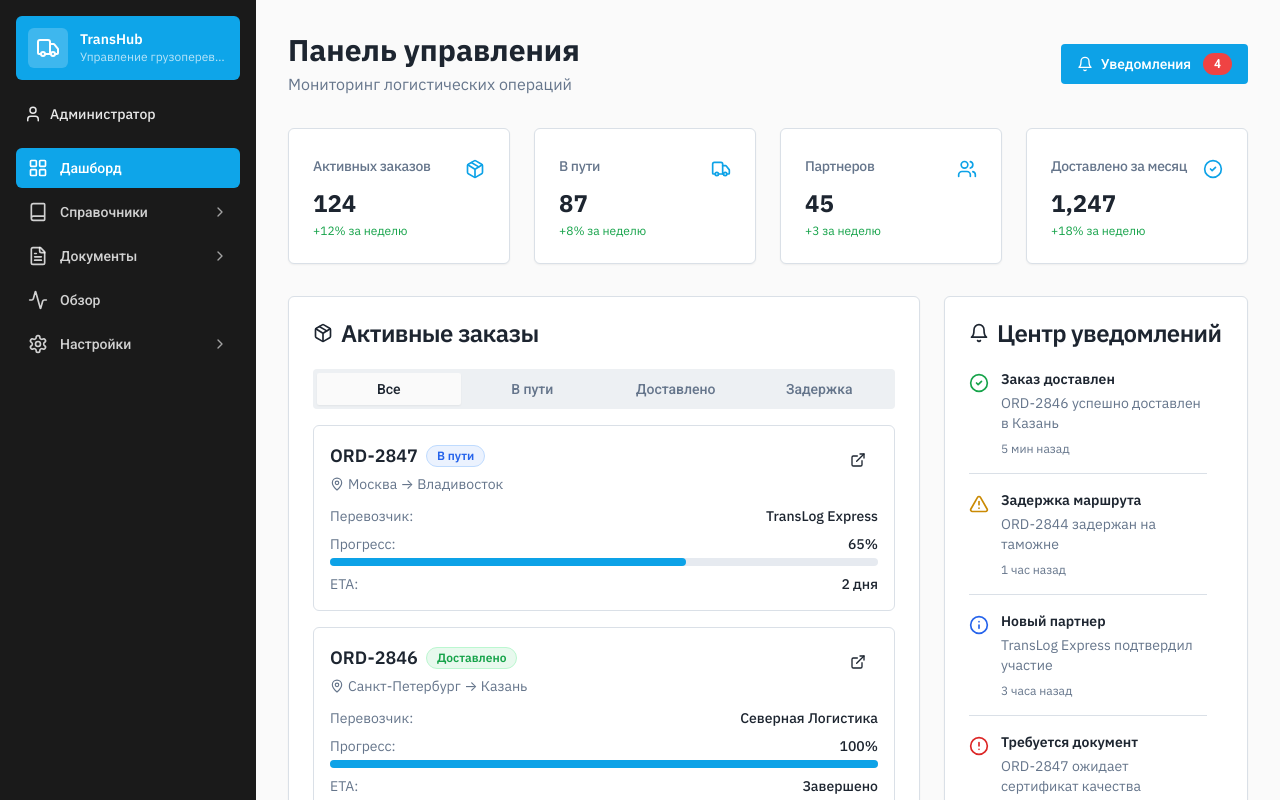
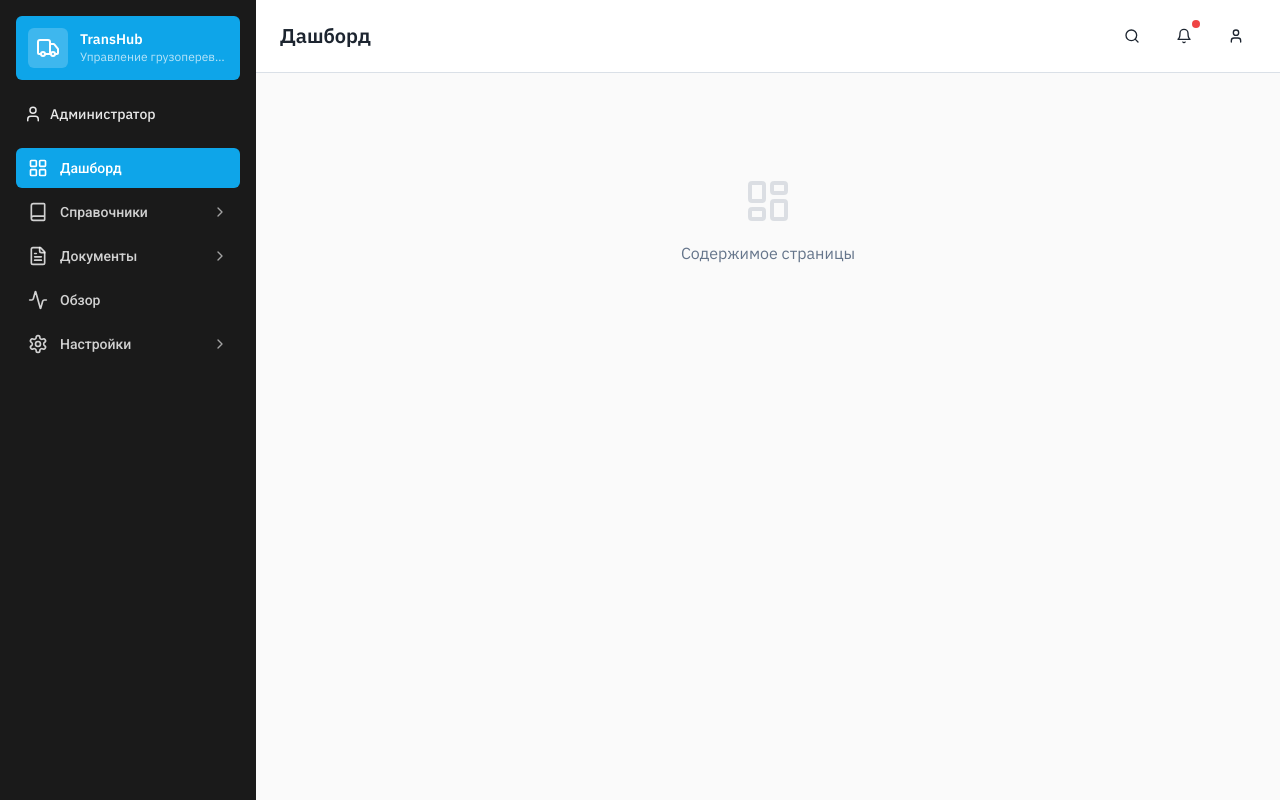
Before and after one commit to pr-poehali-dev/multiport-transport-network, a React (Vite) app: page / in a window 1280 px wide. Shown: the top 800 px of the page. Built offline with nearby package versions, Linux system fonts and the light colour scheme.

Commit message:
refactor: очищен дашборд, добавлен топбар

```diff
--- a/src/pages/Index.tsx
+++ b/src/pages/Index.tsx
@@ -218,149 +218,31 @@ function Index() {
         </div>
       </aside>
 
-      <main className="flex-1 p-8">
-        <div className="max-w-7xl mx-auto">
-          <div className="flex items-center justify-between mb-8">
-            <div>
-              <h2 className="text-3xl font-bold text-foreground">Панель управления</h2>
-              <p className="text-muted-foreground mt-1">Мониторинг логистических операций</p>
+      <main className="flex-1 flex flex-col">
+        <header className="bg-white border-b border-border px-6 py-4">
+          <div className="flex items-center justify-between">
+            <div className="flex items-center gap-4">
+              <h1 className="text-xl font-semibold text-foreground">Дашборд</h1>
             </div>
-            <Button className="gap-2">
-              <Icon name="Bell" size={18} />
-              Уведомления
-              <Badge variant="destructive" className="ml-1">4</Badge>
-            </Button>
+            <div className="flex items-center gap-3">
+              <Button variant="ghost" size="icon">
+                <Icon name="Search" size={20} />
+              </Button>
+              <Button variant="ghost" size="icon" className="relative">
+                <Icon name="Bell" size={20} />
+                <span className="absolute top-1 right-1 w-2 h-2 bg-red-500 rounded-full"></span>
+              </Button>
+              <Button variant="ghost" size="icon">
+                <Icon name="User" size={20} />
+              </Button>
+            </div>
           </div>
+        </header>
 
-          <div className="grid grid-cols-1 md:grid-cols-2 lg:grid-cols-4 gap-6 mb-8">
-            {stats.map((stat, index) => (
-              <Card key={index} className="hover:shadow-lg transition-shadow">
-                <CardHeader className="flex flex-row items-center justify-between pb-2">
-                  <CardTitle className="text-sm font-medium text-muted-foreground">
-                    {stat.label}
-                  </CardTitle>
-                  <Icon name={stat.icon as any} size={20} className="text-primary" />
-                </CardHeader>
-                <CardContent>
-                  <div className="text-2xl font-bold">{stat.value}</div>
-                  <p className="text-xs text-green-600 mt-1">
-                    {stat.trend} за неделю
-                  </p>
-                </CardContent>
-              </Card>
-            ))}
-          </div>
-
-          <div className="grid grid-cols-1 lg:grid-cols-3 gap-6">
-            <Card className="lg:col-span-2">
-              <CardHeader>
-                <CardTitle className="flex items-center gap-2">
-                  <Icon name="Package" size={20} />
-                  Активные заказы
-                </CardTitle>
-              </CardHeader>
-              <CardContent>
-                <Tabs defaultValue="all" className="w-full">
-                  <TabsList className="grid w-full grid-cols-4">
-                    <TabsTrigger value="all">Все</TabsTrigger>
-                    <TabsTrigger value="inTransit">В пути</TabsTrigger>
-                    <TabsTrigger value="delivered">Доставлено</TabsTrigger>
-                    <TabsTrigger value="delayed">Задержка</TabsTrigger>
-                  </TabsList>
-                  <TabsContent value="all" className="space-y-4 mt-4">
-                    {orders.map((order) => (
-                      <div
-                        key={order.id}
-                        className="p-4 rounded-lg border border-border hover:border-primary/50 transition-colors cursor-pointer"
-                      >
-                        <div className="flex items-start justify-between mb-3">
-                          <div>
-                            <div className="flex items-center gap-2 mb-1">
-                              <span className="font-semibold text-lg">{order.id}</span>
-                              <Badge className={getStatusColor(order.status)} variant="outline">
-                                {order.status}
-                              </Badge>
-                            </div>
-                            <p className="text-sm text-muted-foreground flex items-center gap-1">
-                              <Icon name="MapPin" size={14} />
-                              {order.route}
-                            </p>
-                          </div>
-                          <Button variant="ghost" size="sm">
-                            <Icon name="ExternalLink" size={16} />
-                          </Button>
-                        </div>
-                        <div className="space-y-2">
-                          <div className="flex items-center justify-between text-sm">
-                            <span className="text-muted-foreground">Перевозчик:</span>
-                            <span className="font-medium">{order.carrier}</span>
-                          </div>
-                          <div className="space-y-1">
-                            <div className="flex items-center justify-between text-sm">
-                              <span className="text-muted-foreground">Прогресс:</span>
-                              <span className="font-medium">{order.progress}%</span>
-                            </div>
-                            <div className="w-full bg-secondary rounded-full h-2">
-                              <div
-                                className="bg-primary h-2 rounded-full transition-all"
-                                style={{ width: `${order.progress}%` }}
-                              />
-                            </div>
-                          </div>
-                          <div className="flex items-center justify-between text-sm">
-                            <span className="text-muted-foreground">ETA:</span>
-                            <span className="font-medium">{order.eta}</span>
-                          </div>
-                        </div>
-                      </div>
-                    ))}
-                  </TabsContent>
-                </Tabs>
-              </CardContent>
-            </Card>
-
-            <Card>
-              <CardHeader>
-                <CardTitle className="flex items-center gap-2">
-                  <Icon name="Bell" size={20} />
-                  Центр уведомлений
-                </CardTitle>
-              </CardHeader>
-              <CardContent>
-                <ScrollArea className="h-[600px] pr-4">
-                  <div className="space-y-4">
-                    {notifications.map((notification, index) => (
-                      <div key={notification.id}>
-                        <div className="flex gap-3">
-                          <div className="mt-1">
-                            <Icon
-                              name={getNotificationIcon(notification.type)}
-                              size={20}
-                              className={
-                                notification.type === 'success' ? 'text-green-600' :
-                                notification.type === 'warning' ? 'text-yellow-600' :
-                                notification.type === 'alert' ? 'text-red-600' :
-                                'text-blue-600'
-                              }
-                            />
-                          </div>
-                          <div className="flex-1">
-                            <h4 className="font-semibold text-sm">{notification.title}</h4>
-                            <p className="text-sm text-muted-foreground mt-1">
-                              {notification.message}
-                            </p>
-                            <p className="text-xs text-muted-foreground mt-2">
-                              {notification.time}
-                            </p>
-                          </div>
-                        </div>
-                        {index < notifications.length - 1 && <Separator className="mt-4" />}
-                      </div>
-                    ))}
-                  </div>
-                </ScrollArea>
-              </CardContent>
-            </Card>
+        <div className="flex-1 p-6 overflow-auto">
+          <div className="text-center py-20 text-muted-foreground">
+            <Icon name="LayoutDashboard" size={48} className="mx-auto mb-4 opacity-20" />
+            <p>Содержимое страницы</p>
           </div>
         </div>
       </main>
```
